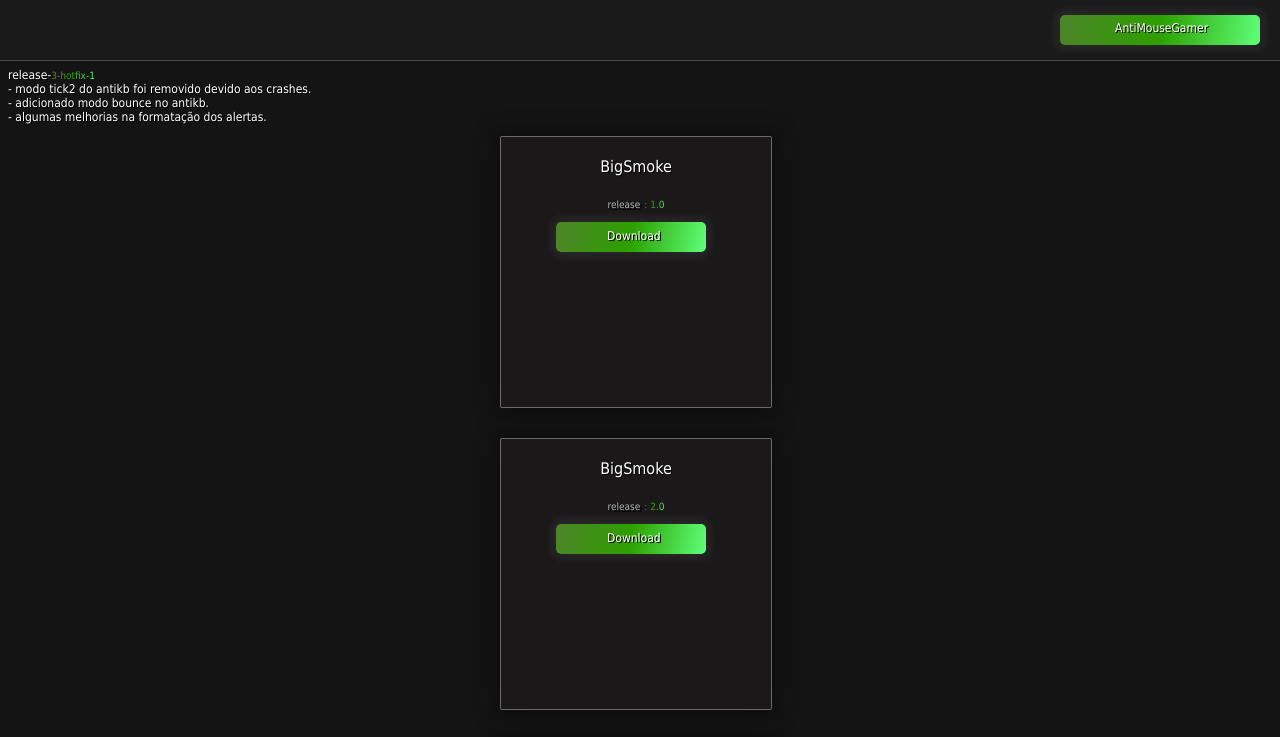
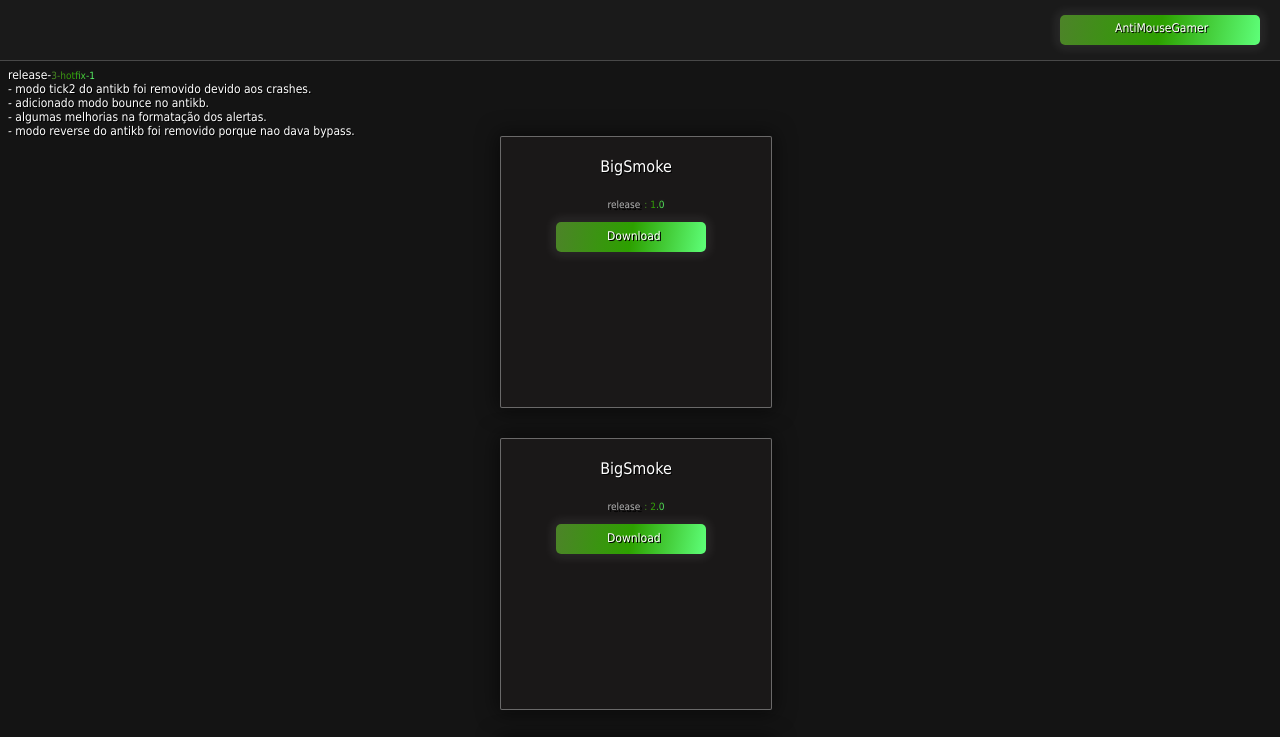
Before and after one commit to AntiMousegamerWEBSITE/BigSmokeClient, a plain HTML site: page index.html in a window 1280 px wide. Shown: the top 737 px of the page. Drawn offline with Linux system fonts and the light colour scheme.

Commit message:
Update index.html

```diff
--- a/index.html
+++ b/index.html
@@ -62,6 +62,7 @@
           <p>- modo tick2 do antikb foi removido devido aos crashes.</p>
           <p>- adicionado modo bounce no antikb.</p>
           <p>- algumas melhorias na formatação dos alertas.</p>
+          <p>- modo reverse do antikb foi removido porque nao dava bypass.</p>
         </div>
       </div>
     </section>
```
